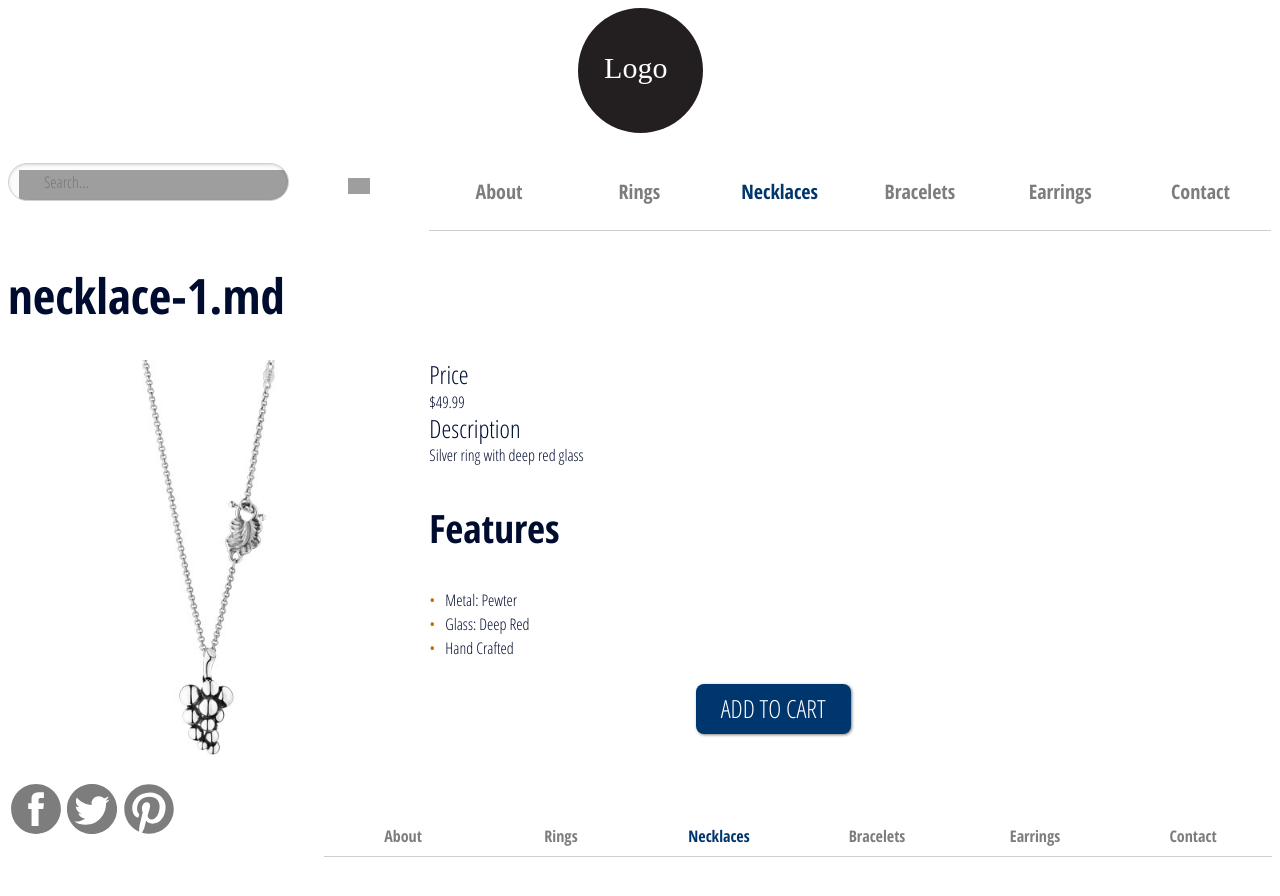
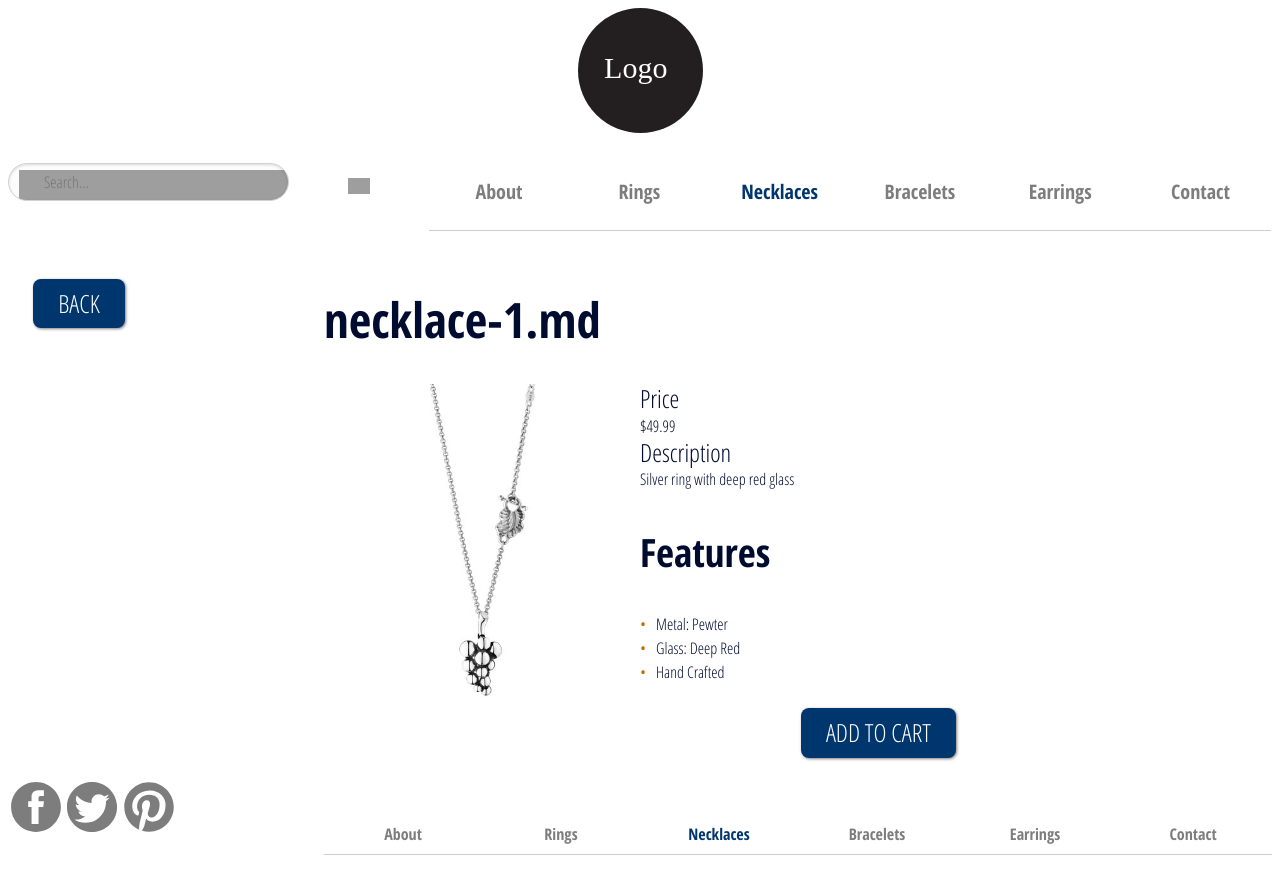
Before and after one commit to kaylaaraujo/ecommerce-website, a Jekyll site: the page built from necklaces/necklace-1.md, in a window 1280 px wide, cut to the strip 0-896 px from the top of the page. Built offline with Jekyll 4.4.1, drawn with Linux system fonts in a browser that asks for light colours; Markdown is read by kramdown in place of the engine named in the settings; grey boxes are pictures that could not be loaded.

Commit message:
changed product.html

```diff
--- a/_layouts/product.html
+++ b/_layouts/product.html
@@ -3,6 +3,12 @@ layout: default
 title: Product
 ---
 
+<div class="product-page">
+	<div class="unit unit-s-1 unit-l-1-4">
+		<a class="btn-right giga" href="{{site.baseurl}}/search.html">BACK</a>
+	</div>
+
+	<div class="unit unit-s-1 unit-l-3-4">
 		<h1>{{page.name}}</h1>
 
 		<div class="grid-left">
@@ -24,3 +30,5 @@ title: Product
 
 			</div>
 		</div>
+	</div>
+<div>
```
Lines whose indentation alone changed are shown as unchanged.
